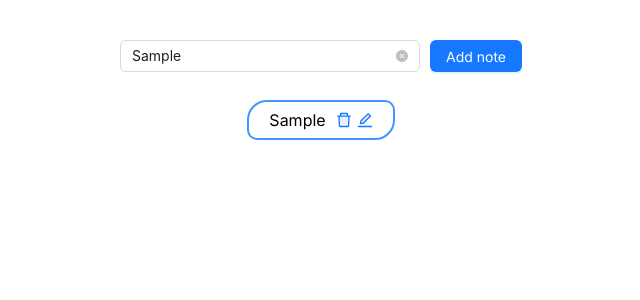
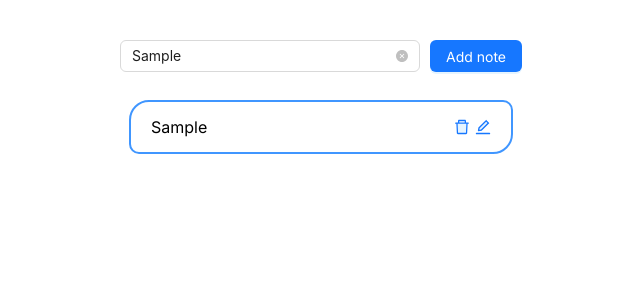
Before and after one commit to okyxxxf/ivashin-test-task, a React (Create React App) app: page / in a window 1280 px wide. Both pictures are taken after typing "Sample" into the empty fields and a click on the button "Add note". Shown: the top 300 px of the page, without its empty margins (319-959 px from the left). Built offline with nearby package versions, Linux system fonts and the light colour scheme.

Commit message:
feat: add fixed width to note

```diff
--- a/src/components/notes/notes.css
+++ b/src/components/notes/notes.css
@@ -6,6 +6,10 @@
     gap: 10px;
     font-size: 16px;
     justify-content: space-between;
+    min-height: 30px;
+    align-items: center;
+    width: 340px;
+    overflow-x: hidden;
 }
 
 .notes {
```
